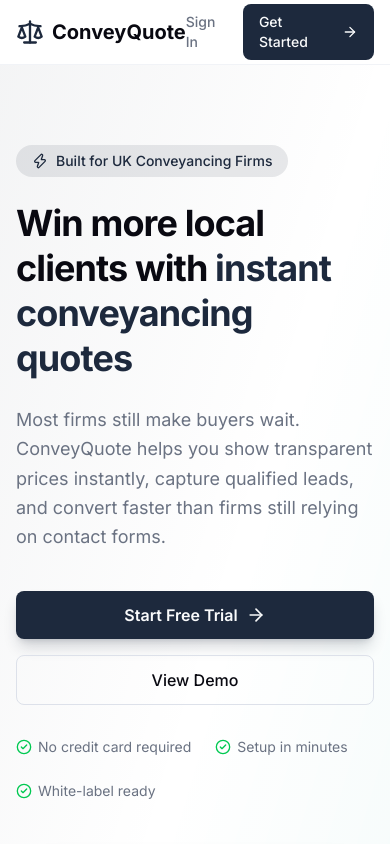
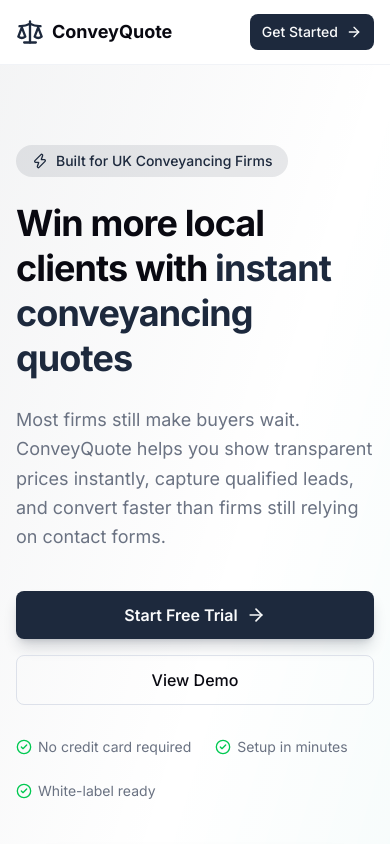
Before and after one commit to olgerxama/cquote, a React (Vite) app: page / in a window 390 px wide. Shown: the top 844 px of the page. Built offline with nearby package versions, Linux system fonts and the light colour scheme; no server answers.

Commit message:
Refine landing nav spacing on mobile

```diff
--- a/src/pages/LandingPage.tsx
+++ b/src/pages/LandingPage.tsx
@@ -58,7 +58,7 @@
                 className="inline-flex items-center gap-2 hover:opacity-80 transition-opacity"
               >
                 <Scale className="h-7 w-7 text-primary" />
-                <span className="text-xl font-bold text-foreground">ConveyQuote</span>
+                <span className="text-lg sm:text-xl font-bold text-foreground">ConveyQuote</span>
               </Link>
             </div>
             <div className="hidden md:flex items-center gap-8">
@@ -66,16 +66,16 @@
               <a href="#pricing" className="text-sm text-muted-foreground hover:text-foreground transition-colors">Pricing</a>
               <a href="#how-it-works" className="text-sm text-muted-foreground hover:text-foreground transition-colors">How It Works</a>
             </div>
-            <div className="flex items-center gap-3">
+            <div className="flex items-center gap-2 sm:gap-3">
               <Link
                 to="/admin/login"
-                className="text-sm font-medium text-muted-foreground hover:text-foreground transition-colors"
+                className="hidden sm:inline-flex text-sm font-medium text-muted-foreground hover:text-foreground transition-colors"
               >
                 Sign In
               </Link>
               <Link
                 to="/admin/signup"
-                className="inline-flex items-center gap-2 rounded-lg bg-primary px-4 py-2 text-sm font-medium text-primary-foreground hover:bg-primary/90 transition-colors"
+                className="inline-flex items-center gap-2 rounded-lg bg-primary px-3 sm:px-4 py-2 text-sm font-medium text-primary-foreground hover:bg-primary/90 transition-colors"
               >
                 Get Started
                 <ArrowRight className="h-4 w-4" />
```
